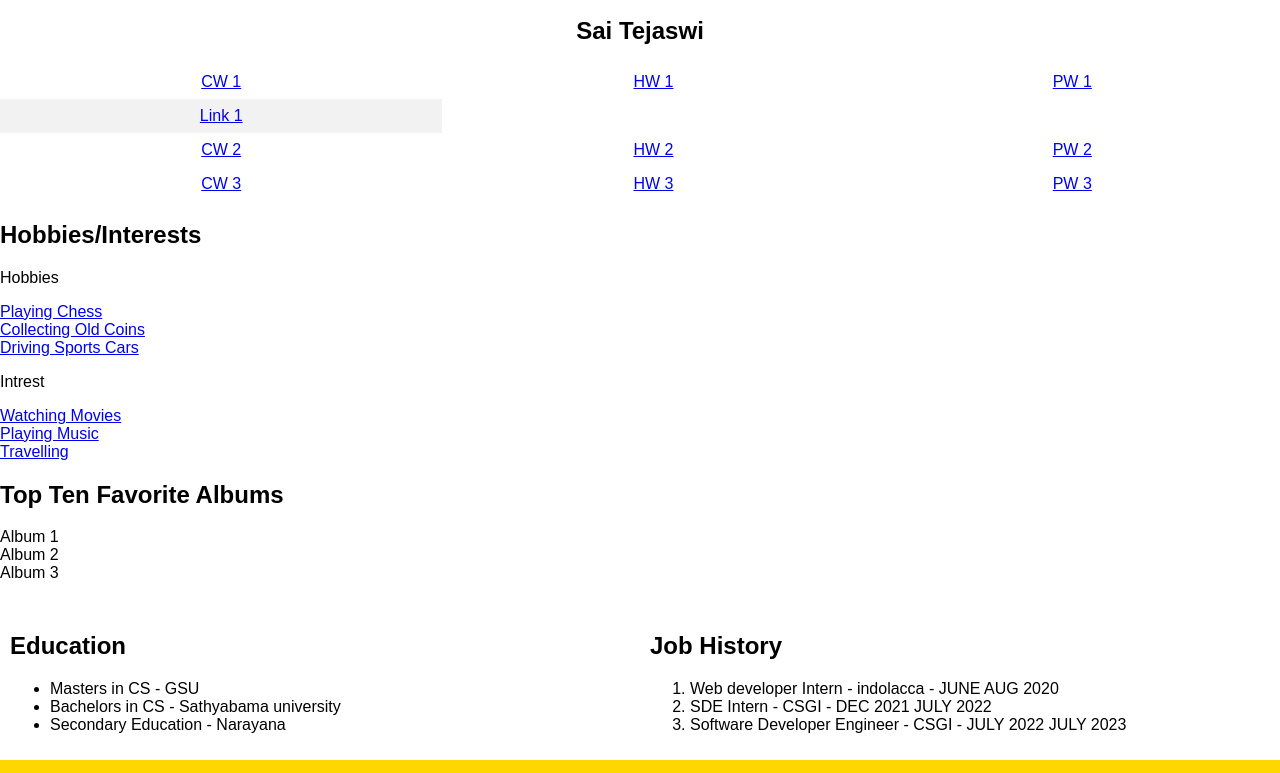
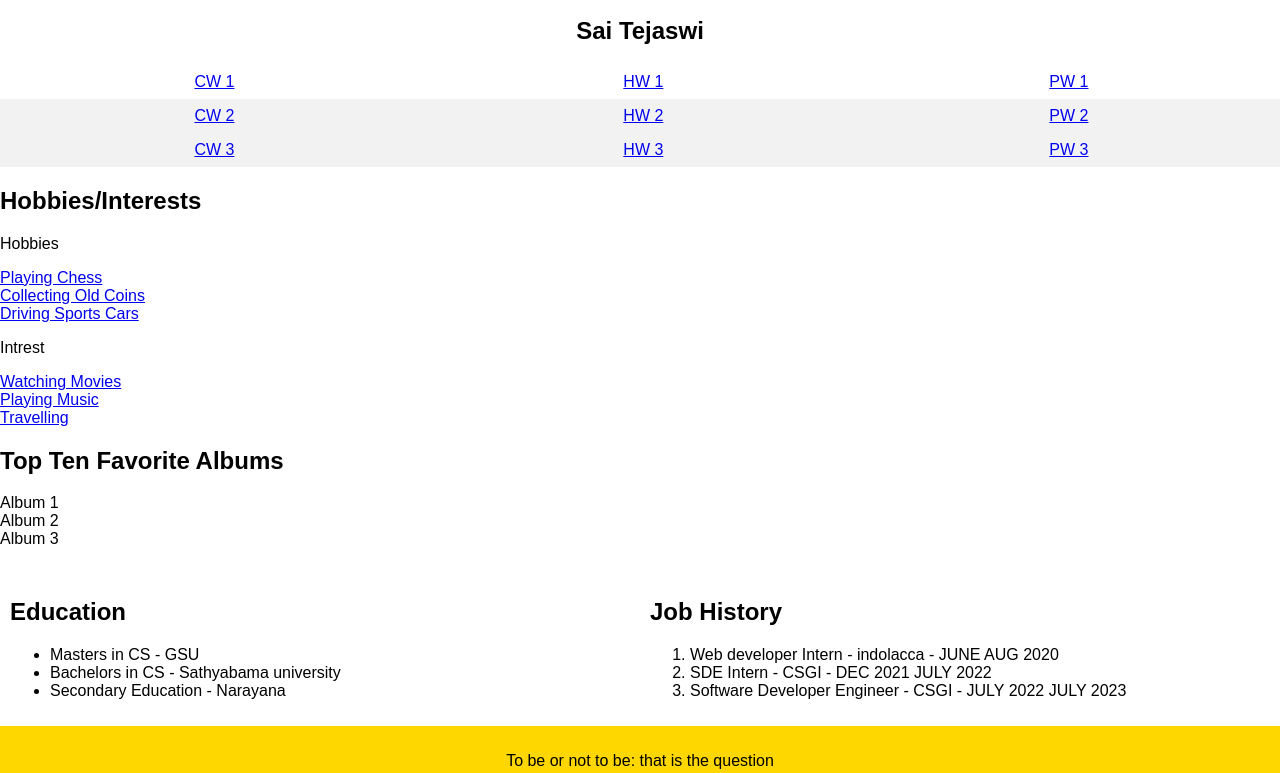
Before and after one commit to 05saitejaswi/HW1, a plain HTML site: page index.html in a window 1280 px wide. Shown: the part 159-932 px from the top of the page. Drawn offline with Linux system fonts and the light colour scheme.

Commit message:
Update index.html

```diff
--- a/index.html
+++ b/index.html
@@ -12,25 +12,23 @@
         <a href="http://www.cs.gsu.edu/">Computer Science Department</a>
     </header>
     <section id="profile">
-        <img src="profile.jpg" alt="Sai Tejaswi">
+        <img src="./profile.jpeg" alt="Sai Tejaswi">
         <h2>Sai Tejaswi</h2>
     </section>
     <section id="links">
         <table class="zebra-table">
             <tr>
-<td><a class="link1" href="https://codd.cs.gsu.edu/~schakravaram1/Web_Programming/HW/HW1/index.html" target="_blank">CW 1</a>
+                   <td><a class="link1" href="https://codd.cs.gsu.edu/~schakravaram1/Web_Programming/HW/HW1/index.html" target="_blank">CW 1</a>
                     </td>
                     <td><a class="link1" href="#">HW 1</a></td>
-                    <td><a class="link1" href="#">PW 1</a></td>            </tr>
-            <tr class="even-row">
-                <td><a href="#"> Link 1</a></td>
+                    <td><a class="link1" href="#">PW 1</a></td>
             </tr>
-           <tr>
+           <tr class="even-row">
                     <td><a href="#">CW 2</a> </td>
                     <td><a href="#">HW 2</a></td>
                     <td><a href="#">PW 2</a></td>
                 </tr>
-                <tr>
+                <tr class="even-row">
                     <td><a href="#">CW 3</a></td>
                     <td><a href="#">HW 3</a></td>
                     <td><a href="#">PW 3</a></td>
```
